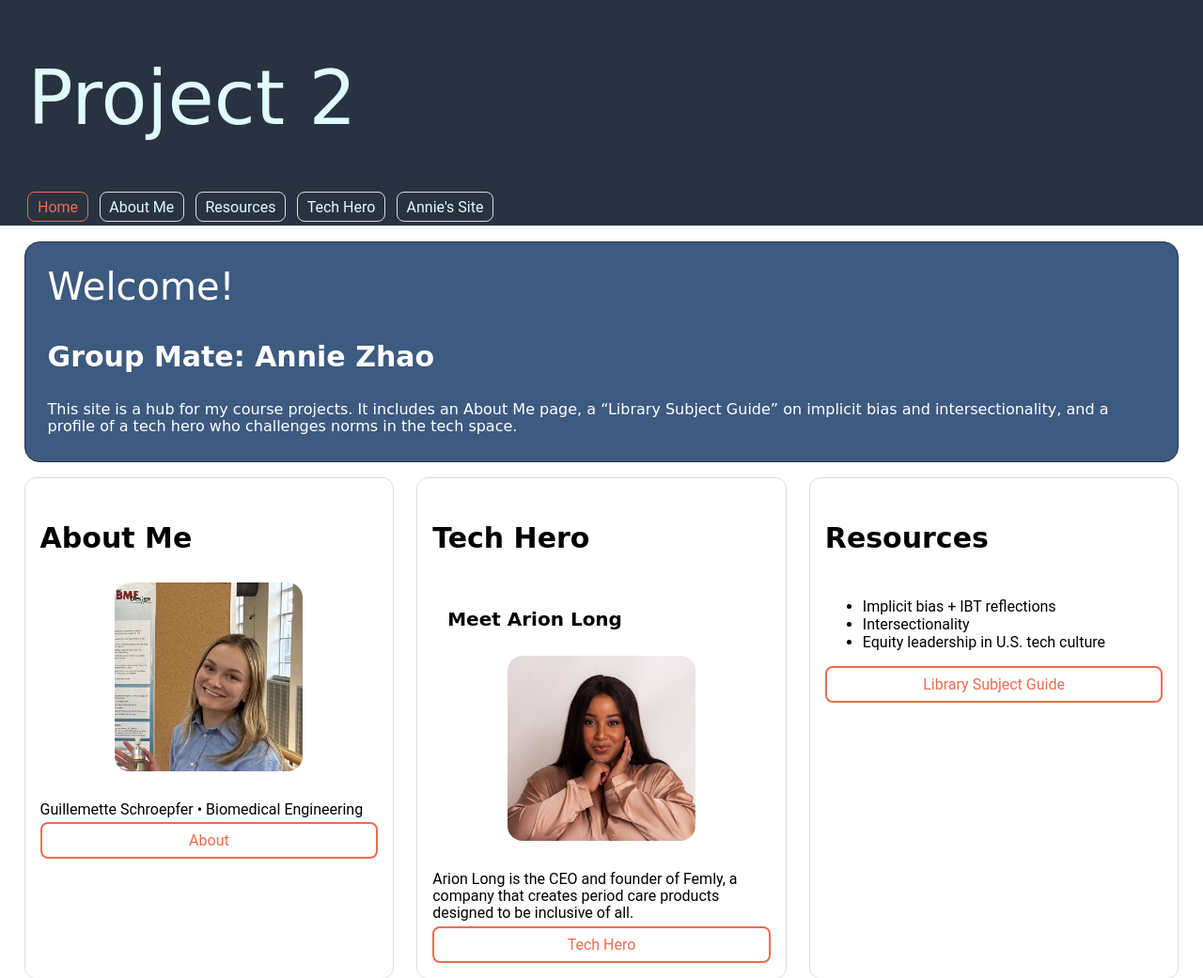
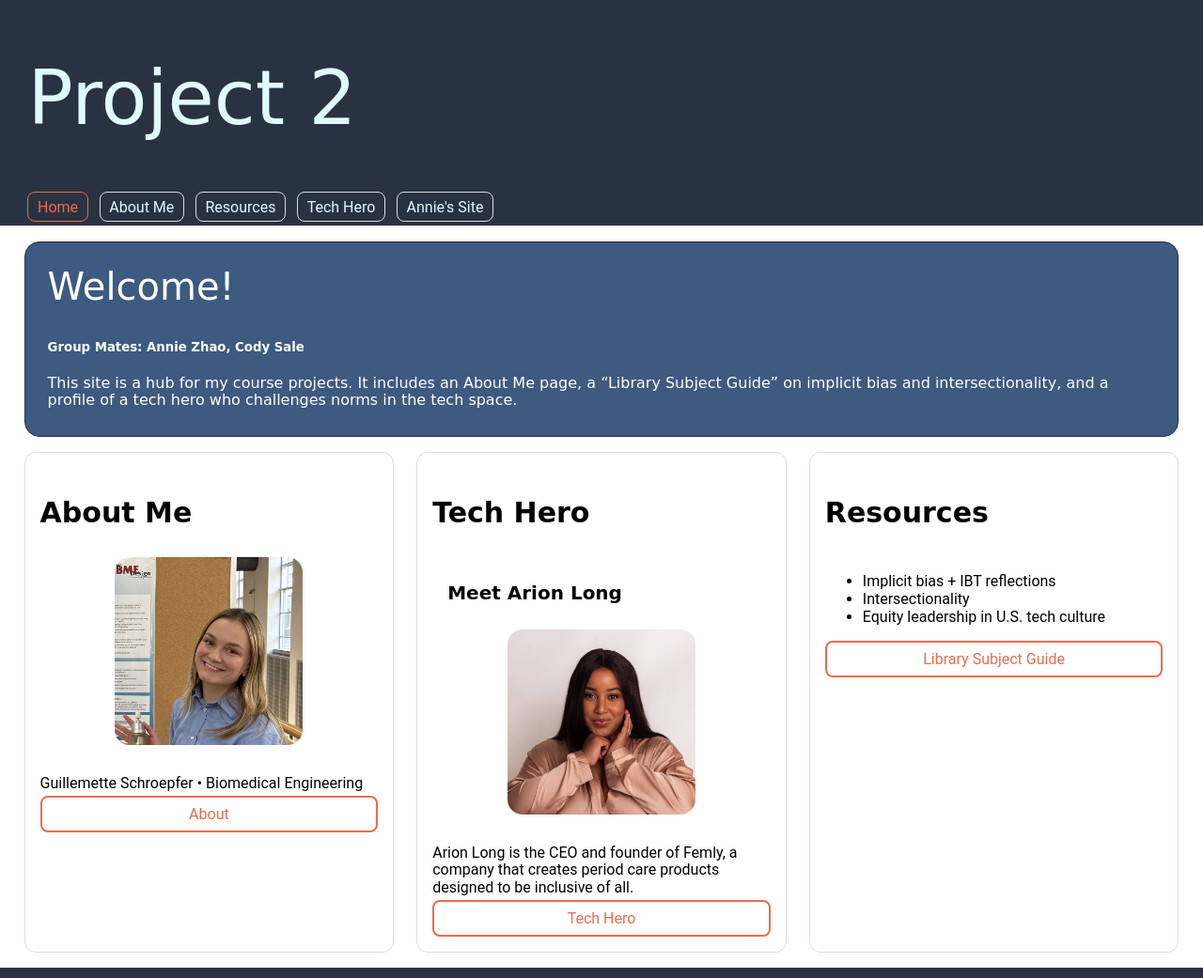
Before and after one commit to gschroepfer-pixel/gschroepfer-pixel, a plain HTML site: page index.html in a window 1280 px wide. Shown: the top 1041 px of the page at 94% size. Drawn offline with Linux system fonts and the light colour scheme.

Commit message:
Add files via upload

```diff
--- a/index.html
+++ b/index.html
@@ -33,7 +33,7 @@
     <section class="container">
       <div class="welcome">
         <h2>Welcome!</h2>
-        <h3>Group Mate: Annie Zhao</h3>
+        <h5>Group Mates: Annie Zhao, Cody Sale</h5>
         <p>
           This site is a hub for my course projects. It includes an About Me page,
           a “Library Subject Guide” on implicit bias and intersectionality, and a profile
```
